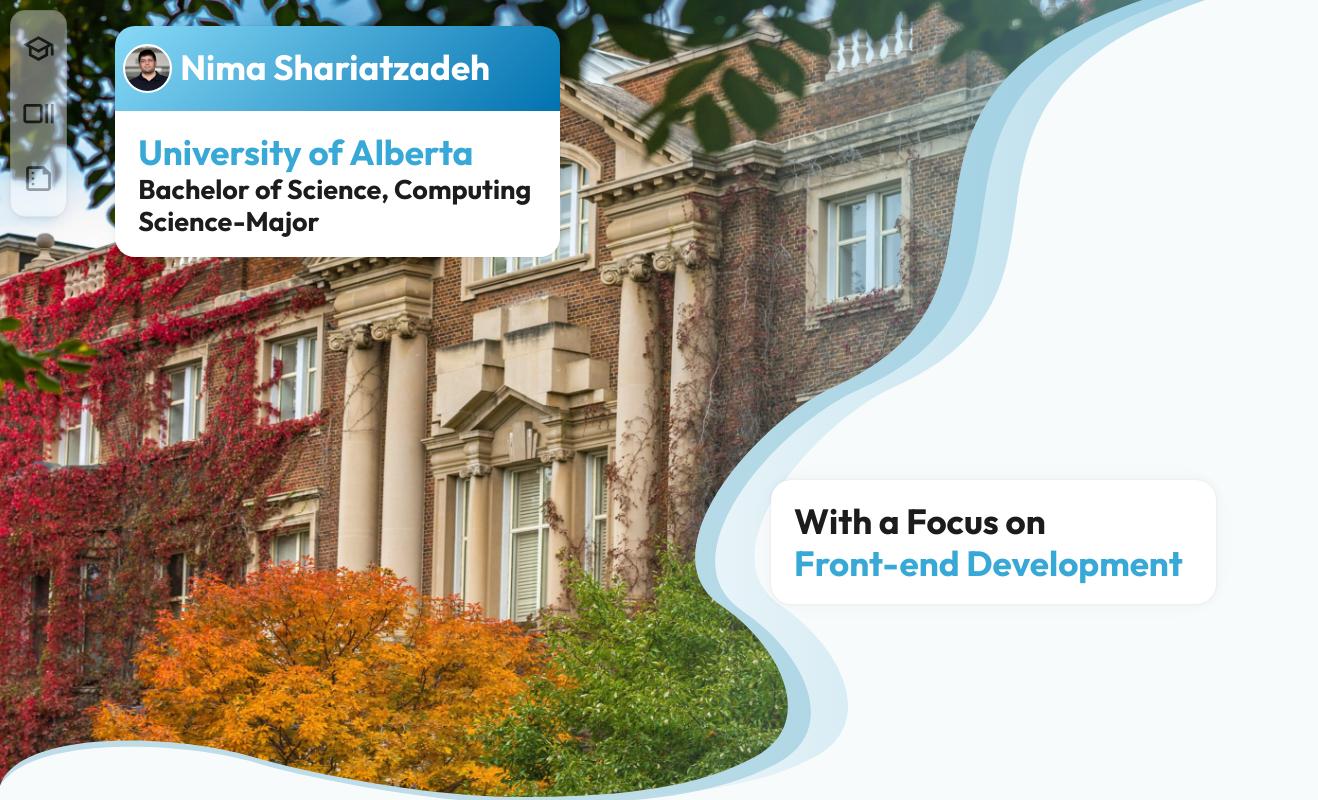
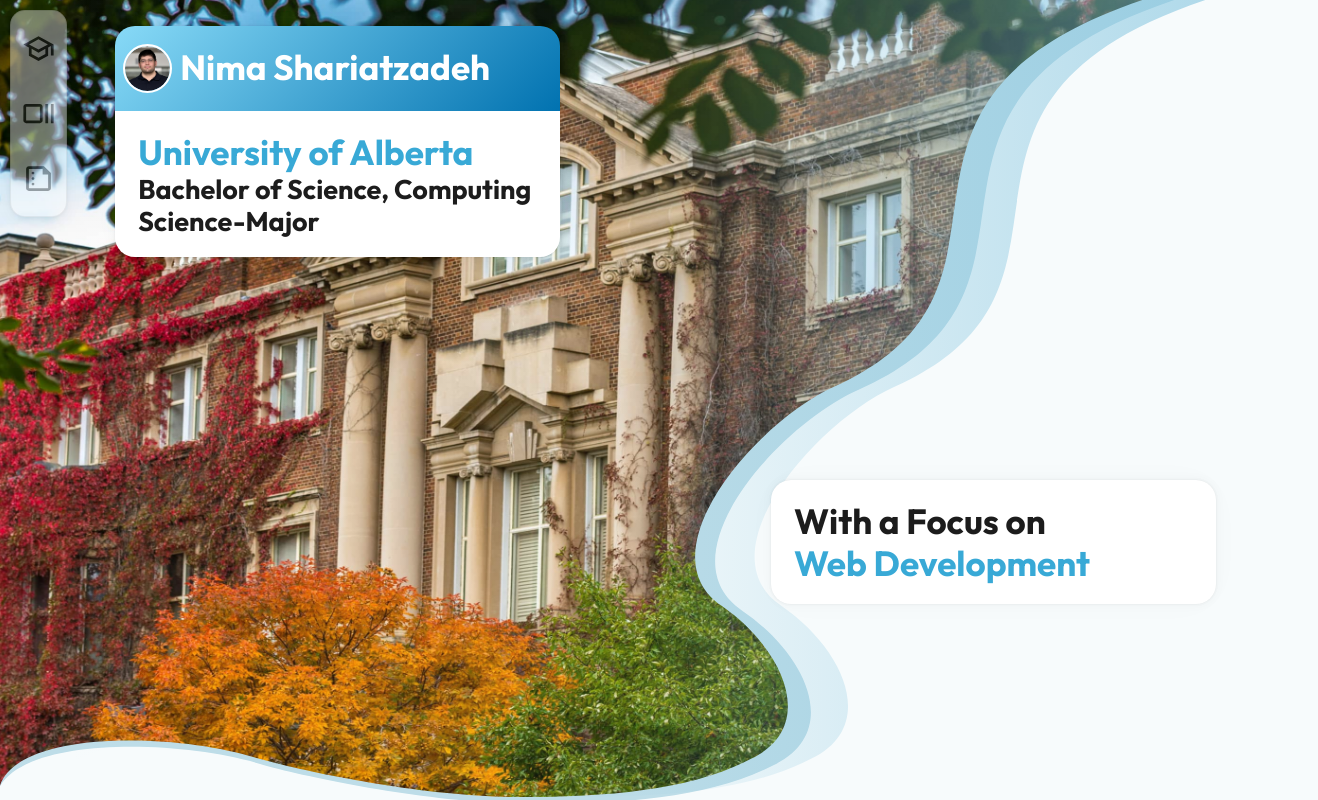
Before and after one commit to NimaShariatz/profile_page, a React (Vite) app: page / in a window 1280 px wide. Shown: the top 800 px of the page, 1318 px wide, since content can reach past the window. Built offline with nearby package versions, Linux system fonts and the light colour scheme.

Commit message:
text update

```diff
--- a/src/components/Education/Education.jsx
+++ b/src/components/Education/Education.jsx
@@ -124,7 +124,7 @@ const Education = () => {
 
 
             <div id="education_focus_card">
-                <h1>With a Focus on <p>Front-end Development</p></h1>
+                <h1>With a Focus on <p>Web Development</p></h1>
             </div>
 
 
@@ -137,4 +137,5 @@ const Education = () => {
     )
     }
 
+
 export default Education
```
